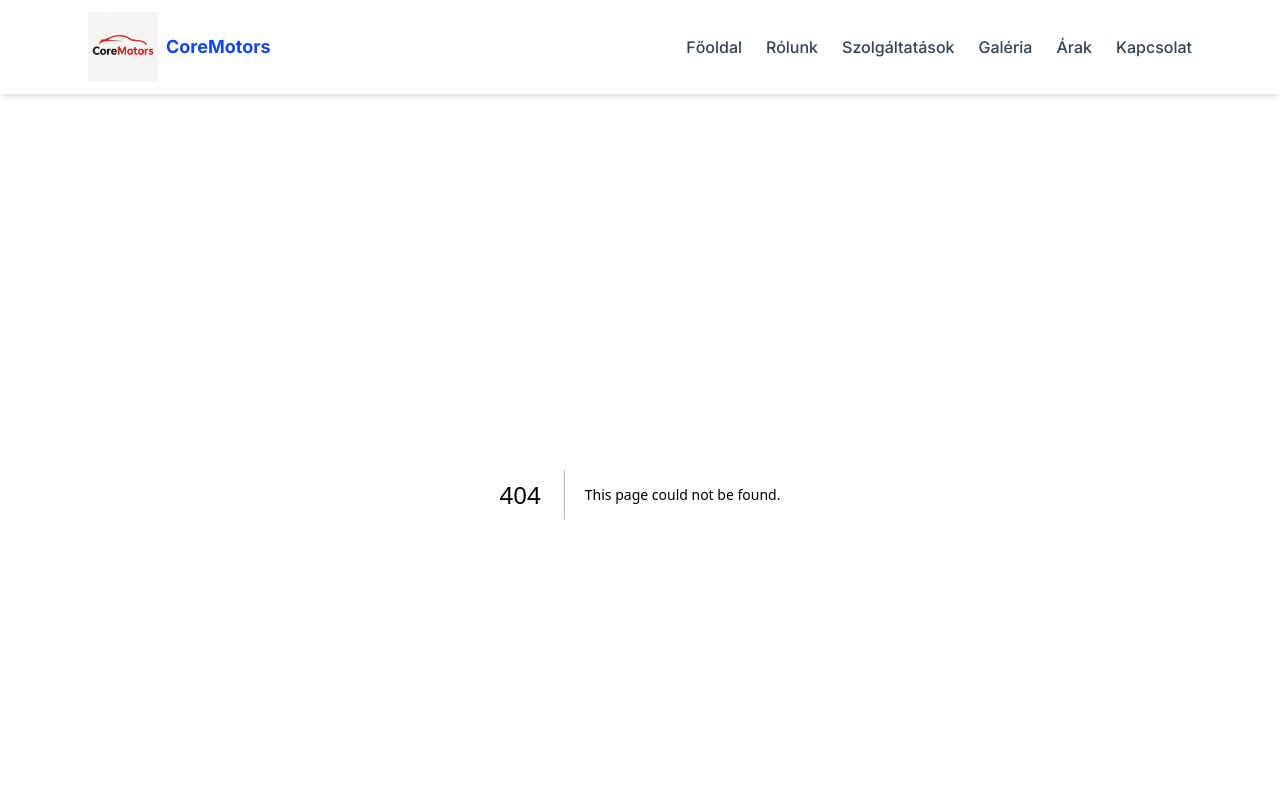
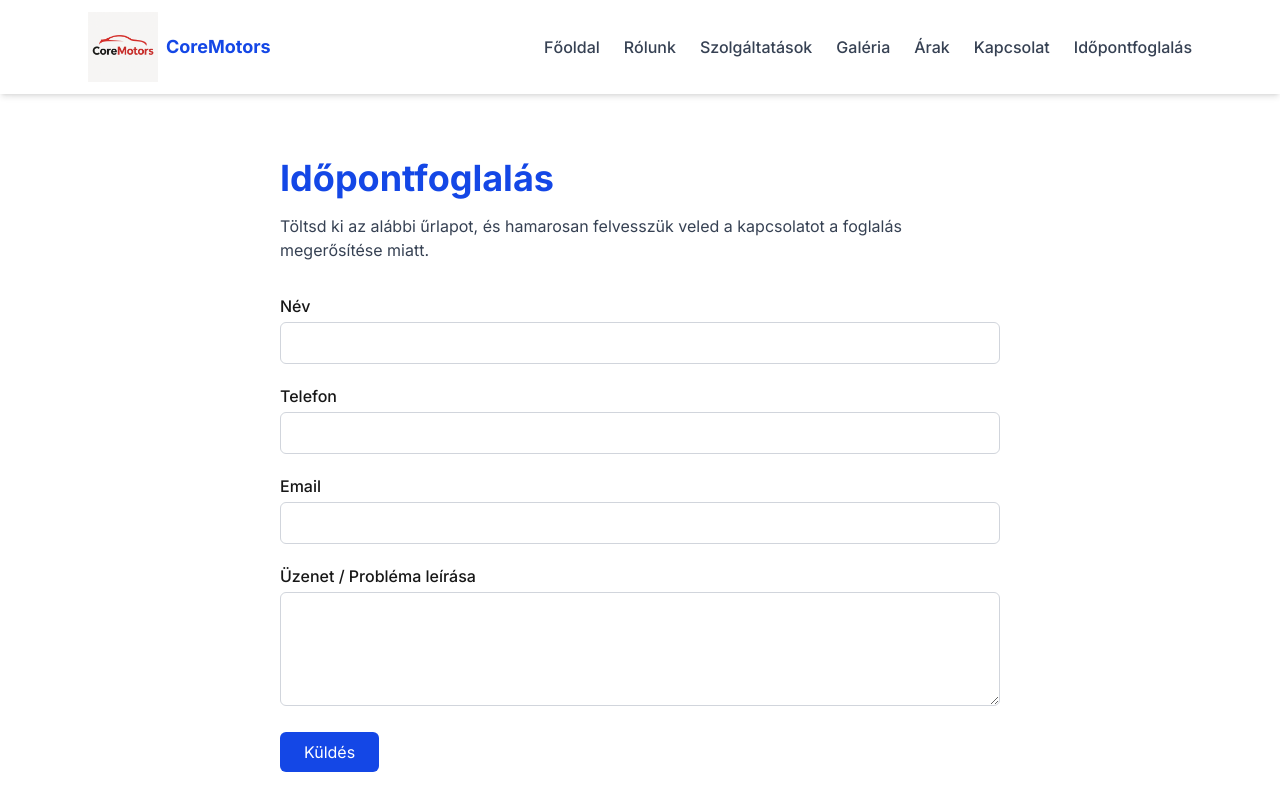
Before and after one commit to Szanto-Robert/CoreMotors, a Next.js app in the folder coremotors/: page /hu/appointment in a window 1280 px wide. Before the commit this address had no page. Shown: the top 800 px of the page. Built offline with nearby package versions, Linux system fonts and the light colour scheme.

Commit message:
Online appointment

```diff
--- a/coremotors/package.json
+++ b/coremotors/package.json
@@ -9,6 +9,8 @@
     "lint": "eslint"
   },
   "dependencies": {
+    "@emailjs/browser": "^4.4.1",
+    "emailjs-com": "^3.2.0",
     "lucide-react": "^0.546.0",
     "next": "15.5.5",
     "next-seo": "^6.8.0",
--- /dev/null
+++ b/coremotors/src/app/en/appointment/page.tsx
@@ -0,0 +1,95 @@
+"use client";
+
+import { useState } from "react";
+import emailjs from "emailjs-com";
+
+export default function AppointmentPage() {
+  const [form, setForm] = useState({ name: "", phone: "", email: "", message: "" });
+  const [sent, setSent] = useState(false);
+  const [error, setError] = useState("");
+
+  const handleSubmit = (e: React.FormEvent) => {
+    e.preventDefault();
+
+    const serviceID = "service_m0k4nzd";     // same as Romanian version
+    const templateID = "template_0vk8umi";
+    const userID = "lq7QFMJXHXYtBqDT2";     // your Public Key
+
+    emailjs
+      .send(serviceID, templateID, form, userID)
+      .then(() => {
+        setSent(true);
+        setForm({ name: "", phone: "", email: "", message: "" });
+      })
+      .catch(() => setError("Failed to send. Please try again later."));
+  };
+
+  return (
+    <section className="max-w-3xl mx-auto px-6 py-16">
+      <h1 className="text-4xl font-bold text-blue-700 mb-4">Book an Appointment</h1>
+      <p className="text-gray-700 mb-8">
+        Fill out the form below and we will contact you soon to confirm your booking.
+      </p>
+
+      {sent ? (
+        <div className="bg-green-100 border border-green-300 text-green-700 p-4 rounded-lg text-center">
+          Your message has been sent successfully! We’ll get back to you soon.
+        </div>
+      ) : (
+        <form onSubmit={handleSubmit} className="space-y-5">
+          <div>
+            <label className="block font-medium mb-1">Name</label>
+            <input
+              type="text"
+              required
+              className="w-full border border-gray-300 rounded-md p-2"
+              value={form.name}
+              onChange={(e) => setForm({ ...form, name: e.target.value })}
+            />
+          </div>
+
+          <div>
+            <label className="block font-medium mb-1">Phone</label>
+            <input
+              type="tel"
+              required
+              className="w-full border border-gray-300 rounded-md p-2"
+              value={form.phone}
+              onChange={(e) => setForm({ ...form, phone: e.target.value })}
+            />
+          </div>
+
+          <div>
+            <label className="block font-medium mb-1">Email</label>
+            <input
+              type="email"
+              required
+              className="w-full border border-gray-300 rounded-md p-2"
+              value={form.email}
+              onChange={(e) => setForm({ ...form, email: e.target.value })}
+            />
+          </div>
+
+          <div>
+            <label className="block font-medium mb-1">Message / Problem details</label>
+            <textarea
+              className="w-full border border-gray-300 rounded-md p-2"
+              rows={4}
+              value={form.message}
+              onChange={(e) => setForm({ ...form, message: e.target.value })}
+            ></textarea>
+          </div>
+
+          {error && <p className="text-red-600">{error}</p>}
+
+          <button
+            type="submit"
+            className="bg-blue-700 text-white px-6 py-2 rounded-md hover:bg-blue-800 transition"
+          >
+            Send
+          </button>
+        </form>
+      )}
+    </section>
+  );
+}
--- /dev/null
+++ b/coremotors/src/app/hu/appointment/page.tsx
@@ -0,0 +1,96 @@
+"use client";
+
+import { useState } from "react";
+import emailjs from "emailjs-com";
+
+export default function AppointmentPage() {
+  const [form, setForm] = useState({ name: "", phone: "", email: "", message: "" });
+  const [sent, setSent] = useState(false);
+  const [error, setError] = useState("");
+
+  const handleSubmit = (e: React.FormEvent) => {
+    e.preventDefault();
+
+    const serviceID = "service_m0k4nzd";     // <-- ugyanaz mint a román verziónál
+    const templateID = "template_0vk8umi";
+    const userID = "lq7QFMJXHXYtBqDT2";     // <-- a te Public Key-ed
+
+    emailjs
+      .send(serviceID, templateID, form, userID)
+      .then(() => {
+        setSent(true);
+        setForm({ name: "", phone: "", email: "", message: "" });
+      })
+      .catch(() => setError("Az üzenet elküldése nem sikerült. Próbáld újra később."));
+  };
+
+  return (
+    <section className="max-w-3xl mx-auto px-6 py-16">
+      <h1 className="text-4xl font-bold text-blue-700 mb-4">Időpontfoglalás</h1>
+      <p className="text-gray-700 mb-8">
+        Töltsd ki az alábbi űrlapot, és hamarosan felvesszük veled a kapcsolatot a foglalás
+        megerősítése miatt.
+      </p>
+
+      {sent ? (
+        <div className="bg-green-100 border border-green-300 text-green-700 p-4 rounded-lg text-center">
+          Az űrlap sikeresen elküldve! Hamarosan jelentkezünk.
+        </div>
+      ) : (
+        <form onSubmit={handleSubmit} className="space-y-5">
+          <div>
+            <label className="block font-medium mb-1">Név</label>
+            <input
+              type="text"
+              required
+              className="w-full border border-gray-300 rounded-md p-2"
+              value={form.name}
+              onChange={(e) => setForm({ ...form, name: e.target.value })}
+            />
+          </div>
+
+          <div>
+            <label className="block font-medium mb-1">Telefon</label>
+            <input
+              type="tel"
+              required
+              className="w-full border border-gray-300 rounded-md p-2"
+              value={form.phone}
+              onChange={(e) => setForm({ ...form, phone: e.target.value })}
+            />
+          </div>
+
+          <div>
+            <label className="block font-medium mb-1">Email</label>
+            <input
+              type="email"
+              required
+              className="w-full border border-gray-300 rounded-md p-2"
+              value={form.email}
+              onChange={(e) => setForm({ ...form, email: e.target.value })}
+            />
+          </div>
+
+          <div>
+            <label className="block font-medium mb-1">Üzenet / Probléma leírása</label>
+            <textarea
+              className="w-full border border-gray-300 rounded-md p-2"
+              rows={4}
+              value={form.message}
+              onChange={(e) => setForm({ ...form, message: e.target.value })}
+            ></textarea>
+          </div>
+
+          {error && <p className="text-red-600">{error}</p>}
+
+          <button
+            type="submit"
+            className="bg-blue-700 text-white px-6 py-2 rounded-md hover:bg-blue-800 transition"
+          >
+            Küldés
+          </button>
+        </form>
+      )}
+    </section>
+  );
+}
--- /dev/null
+++ b/coremotors/src/app/ro/appointment/page.tsx
@@ -0,0 +1,99 @@
+"use client";
+
+import { useState } from "react";
+import emailjs from "emailjs-com";
+
+export default function AppointmentPage() {
+  const [form, setForm] = useState({ name: "", phone: "", email: "", message: "" });
+  const [sent, setSent] = useState(false);
+  const [error, setError] = useState("");
+
+  const handleSubmit = (e: React.FormEvent) => {
+    e.preventDefault();
+
+    // saját EmailJS adataid (ezeket majd a saját fiókodból másold be)
+    const serviceID = "service_m0k4nzd";
+    const templateID = "template_0vk8umi";
+    const userID = "lq7QFMJXHXYtBqDT2"; // pl. xHk1aDfaSx9...
+
+    emailjs
+      .send(serviceID, templateID, form, userID)
+      .then(() => {
+        setSent(true);
+        setForm({ name: "", phone: "", email: "", message: "" });
+      })
+      .catch((err) => {
+        console.error("Error sending email:", err);
+        setError("A trimiterea a eșuat. Încearcă din nou mai târziu.");
+      });
+  };
+
+  return (
+    <section className="max-w-3xl mx-auto px-6 py-16">
+      <h1 className="text-4xl font-bold text-blue-700 mb-4">Programează o vizită</h1>
+      <p className="text-gray-700 mb-8">
+        Completează formularul de mai jos și te vom contacta în cel mai scurt timp.
+      </p>
+
+      {sent ? (
+        <div className="bg-green-100 border border-green-300 text-green-700 p-4 rounded-lg text-center">
+          Formularul a fost trimis cu succes! Vă vom contacta în curând.
+        </div>
+      ) : (
+        <form onSubmit={handleSubmit} className="space-y-5">
+          <div>
+            <label className="block font-medium mb-1">Nume</label>
+            <input
+              type="text"
+              required
+              className="w-full border border-gray-300 rounded-md p-2"
+              value={form.name}
+              onChange={(e) => setForm({ ...form, name: e.target.value })}
+            />
+          </div>
+
+          <div>
+            <label className="block font-medium mb-1">Telefon</label>
+            <input
+              type="tel"
+              required
+              className="w-full border border-gray-300 rounded-md p-2"
+              value={form.phone}
+              onChange={(e) => setForm({ ...form, phone: e.target.value })}
+            />
+          </div>
+
+          <div>
+            <label className="block font-medium mb-1">Email</label>
+            <input
+              type="email"
+              required
+              className="w-full border border-gray-300 rounded-md p-2"
+              value={form.email}
+              onChange={(e) => setForm({ ...form, email: e.target.value })}
+            />
+          </div>
+
+          <div>
+            <label className="block font-medium mb-1">Mesaj / Detalii problemă</label>
+            <textarea
+              className="w-full border border-gray-300 rounded-md p-2"
+              rows={4}
+              value={form.message}
+              onChange={(e) => setForm({ ...form, message: e.target.value })}
+            ></textarea>
+          </div>
+
+          {error && <p className="text-red-600">{error}</p>}
+
+          <button
+            type="submit"
+            className="bg-blue-700 text-white px-6 py-2 rounded-md hover:bg-blue-800 transition"
+          >
+            Trimite
+          </button>
+        </form>
+      )}
+    </section>
+  );
+}
--- a/coremotors/src/components/Header.tsx
+++ b/coremotors/src/components/Header.tsx
@@ -28,6 +28,7 @@ export default function Header() {
     services: "Szolgáltatások",
     gallery: "Galéria",
     prices: "Árak",
+    appointment: "Időpontfoglalás",
     contact: "Kapcsolat",
   },
   ro: {
@@ -36,6 +37,7 @@ export default function Header() {
     services: "Servicii",
     gallery: "Galerie",
     prices: "Prețuri",
+    appointment: "Programare",
     contact: "Contact",
   },
   en: {
@@ -44,6 +46,7 @@ export default function Header() {
     services: "Services",
     gallery: "Gallery",
     prices: "Prices",
+    appointment: "Appointment",
     contact: "Contact",
   },
 };
@@ -76,6 +79,7 @@ export default function Header() {
           <Link href={localizedPath("/gallery")}>{t.gallery}</Link>
           <Link href={localizedPath("/prices")}>{t.prices}</Link>
           <Link href={localizedPath("/contact")}>{t.contact}</Link>
+          <Link href={localizedPath("/appointment")}>{t.appointment}</Link>
         </div>
 
         {/* MOBILE ICON */}
```
Also changed, not shown: 1 other file (tests, documents, lock files or other folders). Lines whose indentation alone changed are shown as unchanged.
